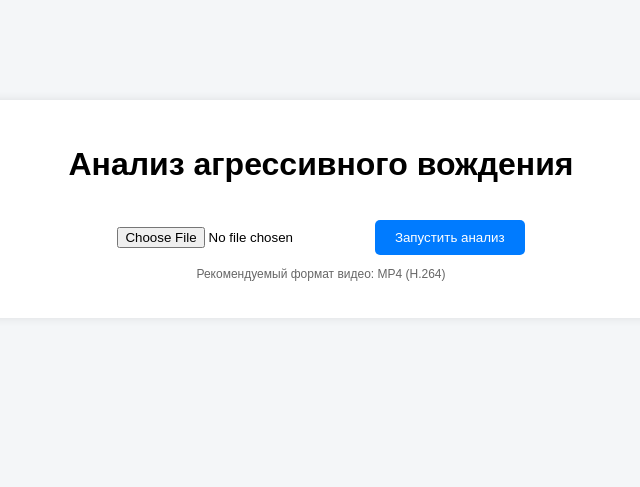
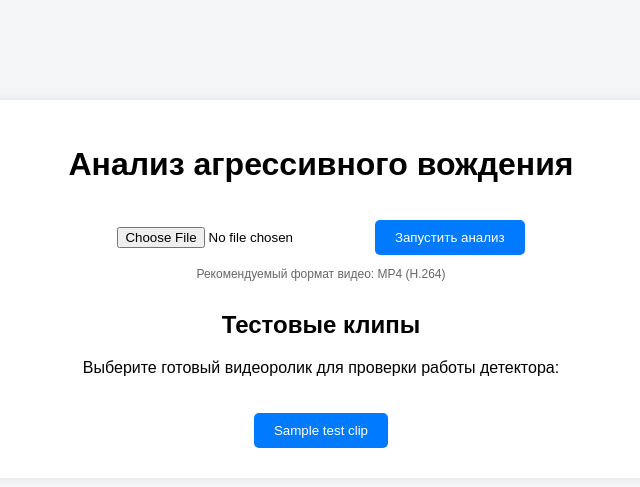
Before and after one commit to Belousov-Alexey/AggressiveDrivingDetection, a FastAPI app: template templates/index.html in a window 1280 px wide. Shown: the top 487 px of the page, without its empty margins (319-959 px from the left). Run offline with FastAPI, Linux system fonts and the light colour scheme; the template is opened without the code that fills it: most values are stand-ins (such as "Sample title", 1, 10 or a date in 2020).

Commit message:
Add test clips on the main page

```diff
--- a/app.py
+++ b/app.py
@@ -1,4 +1,4 @@
-from fastapi import FastAPI, UploadFile, File
+from fastapi import FastAPI, UploadFile, File, HTTPException
 from fastapi.responses import HTMLResponse
 from fastapi.staticfiles import StaticFiles
 from fastapi.templating import Jinja2Templates
@@ -14,6 +14,12 @@ BASE_DIR = Path(__file__).resolve().parent
 
 UPLOAD_DIR = BASE_DIR / "uploads"
 RESULT_DIR = BASE_DIR / "results"
+TEST_CLIPS_DIR = BASE_DIR / "test_clips"
+TEST_CLIPS = {
+    "normal_driving.mp4": "Обычное вождение",
+    "aggressive_lane_change.mp4": "Агрессивное перестроение",
+    "aggressive_braking.mp4": "Резкое торможение",
+}
 
 app.mount(
     "/static",
@@ -29,7 +35,13 @@ RESULT_DIR.mkdir(exist_ok=True)
 
 @app.get("/", response_class=HTMLResponse)
 def index(request: Request):
-    return templates.TemplateResponse("index.html", {"request": request})
+    return templates.TemplateResponse(
+        "index.html",
+        {
+            "request": request,
+            "test_clips": TEST_CLIPS
+        }
+    )
 
 
 @app.post("/upload", response_class=HTMLResponse)
@@ -60,4 +72,34 @@ def upload_video(request: Request, file: UploadFile = File(...)):
     )
 
 
+@app.post("/test/{filename}", response_class=HTMLResponse)
+def process_test_clip(request: Request, filename: str):
+    if filename not in TEST_CLIPS:
+        raise HTTPException(status_code=404, detail="Тестовый клип не найден")
+
+    test_video_path = TEST_CLIPS_DIR / filename
+
+    if not test_video_path.is_file():
+        raise HTTPException(status_code=404, detail="Файл тестового клипа отсутствует")
+
+    uid = str(uuid.uuid4())
+    result_path = RESULT_DIR / uid
+    result_path.mkdir(exist_ok=True)
+
+    result = process_video(test_video_path, result_path)
+
+    return templates.TemplateResponse(
+        "result.html",
+        {
+            "request": request,
+            "video_url": f"/results/{uid}/{result['video']}",
+            "report_url": f"/results/{uid}/{result['report']}",
+            "total_tracks": result["total_tracks"],
+            "aggressive_tracks": result["aggressive_tracks"],
+            "total_events": result["total_events"],
+            "input_video_name": result["input_video_name"]
+        }
+    )
+
+
 app.mount("/results", StaticFiles(directory=RESULT_DIR), name="results")
--- a/static/style.css
+++ b/static/style.css
@@ -38,3 +38,12 @@ button:hover {
     height: auto;
     border-radius: 6px;
 }
+
+.test-clips {
+    margin-top: 30px;
+}
+
+.test-clips form {
+    display: inline-block;
+    margin: 5px;
+}
--- a/templates/index.html
+++ b/templates/index.html
@@ -5,6 +5,7 @@
     <title>Aggressive Driving Detection</title>
     <link rel="stylesheet" href="/static/style.css">
 </head>
+
 <body>
 <div class="container">
     <h1>Анализ агрессивного вождения</h1>
@@ -15,6 +16,18 @@
     </form>
 
     <p class="hint">Рекомендуемый формат видео: MP4 (H.264)</p>
+
+<div class="test-clips">
+    <h2>Тестовые клипы</h2>
+    <p>Выберите готовый видеоролик для проверки работы детектора:</p>
+
+    {% for filename, title in test_clips.items() %}
+        <form action="/test/{{ filename }}" method="post">
+            <button type="submit">{{ title }}</button>
+        </form>
+    {% endfor %}
+</div>
+
 </div>
 </body>
 </html>
```
